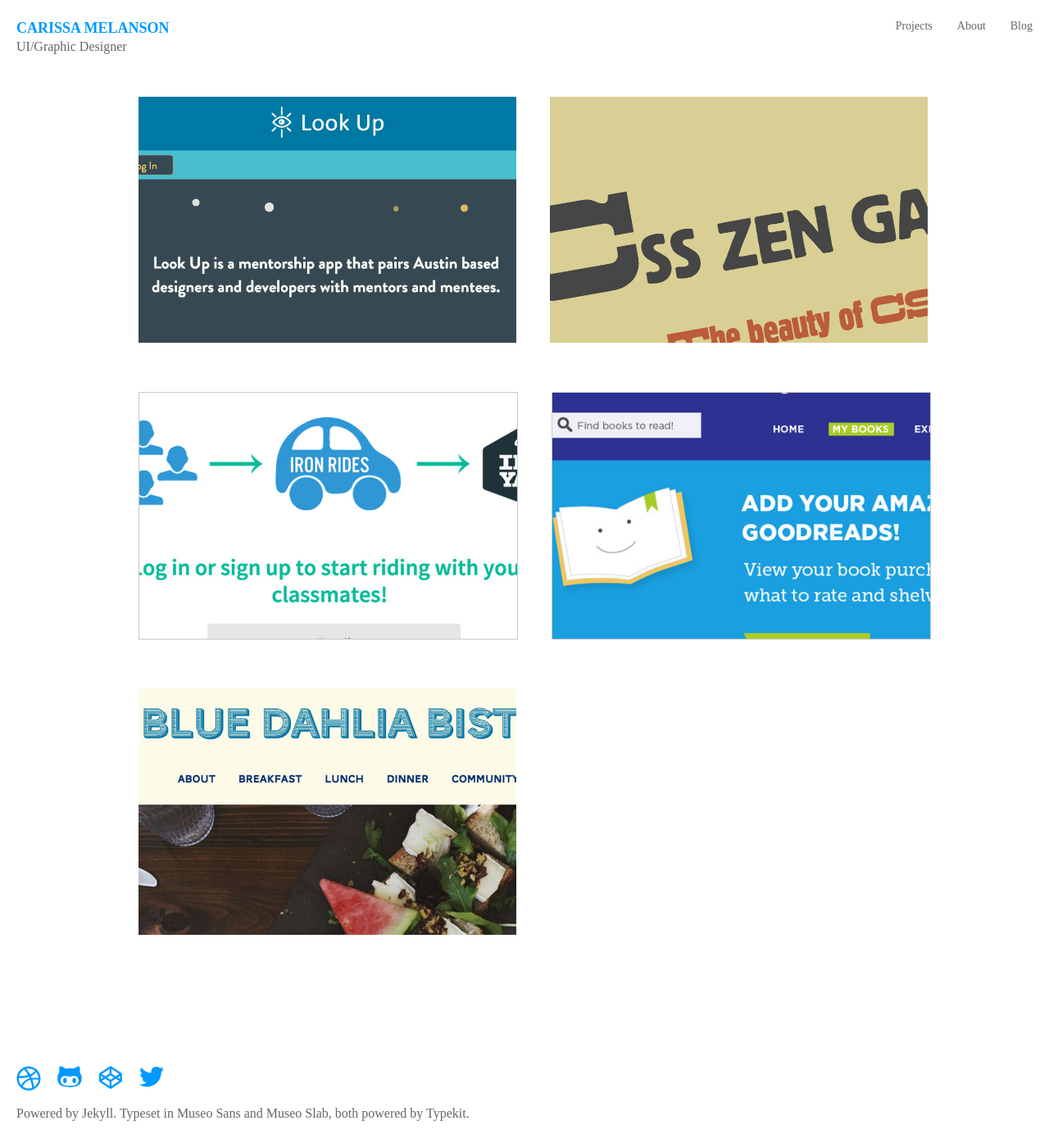
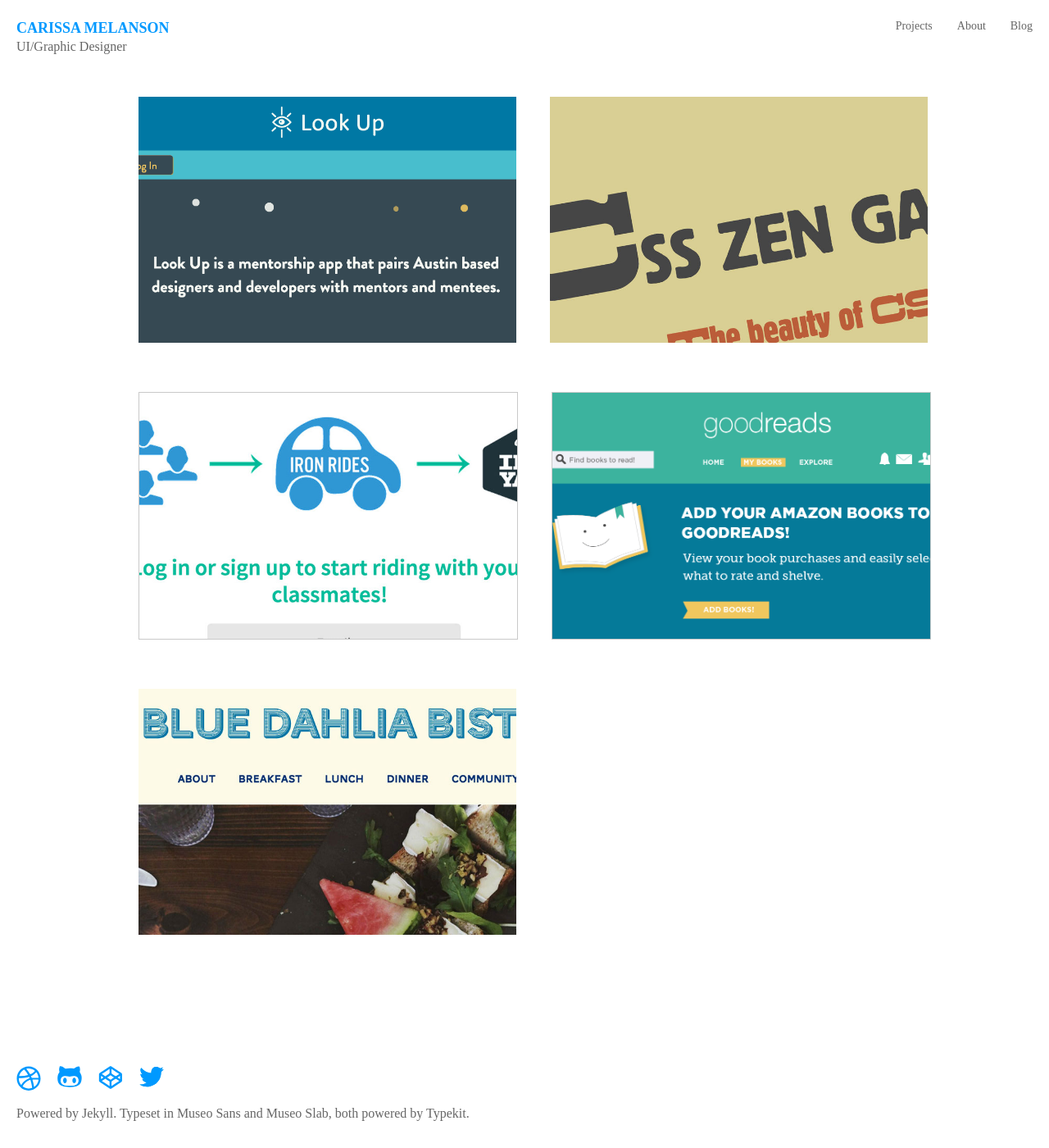
Before and after one commit to carissamelanson/carissamelanson.github.io, a Jekyll site: the page built from index.html, in a window 1280 px wide and 1400 px high, scrolled down 302 px. Shown: the whole window at 82% size. Built offline with Jekyll 4.4.1, drawn with Linux system fonts in a browser that asks for light colours.

Commit message:
edits to good reads

```diff
--- a/css/main.scss
+++ b/css/main.scss
@@ -168,7 +168,7 @@
 }
 
 .goodreads{
-	background: url(../images/goodreads.jpg);
+	background: url(../images/goodreads.png);
 	background-size: cover;
 	border: 1px solid #c9c9c9;
 }
--- a/goodreads.html
+++ b/goodreads.html
@@ -17,11 +17,11 @@
 						<h3>Tools Used</h3>
 						<p>Illustrator</p>
 					</div>
-					<img class="project-image"src="images/goodreads-2.png"alt="Goodreads">
+					<!-- <img class="project-image"src="images/goodreads-2.png"alt="Goodreads"> -->
 					<h3>Process</h3>
 						<p>After researching and interviewing, I created word lists, style tiles, wireframes, and low fidelity comps.</p><br>
-						<img class="project-image"src="images/gr-element-collage-1-03.png"alt="Goodreads Element Collage">
-						<img class="project-image"src="images/gr-lowfi-comps-1-05.png"alt="Goodreads Low Fi Comps">
+						<img class="project-image"src="images/gr-element-collage-1-01.png"alt="Goodreads Element Collage">
+						<img class="project-image"src="images/gr-lowfi-comps-2-05.png"alt="Goodreads Low Fi Comps">
 
 				</div>
 			</div>
--- a/index.html
+++ b/index.html
@@ -36,7 +36,7 @@
   <a class="snippet goodreads" href="/goodreads.html">
     <span class="transition">
       <div class="project-title">
-        <h3>05 GOODREADS REDESIGN</h3>
+        <h3>04 GOODREADS REDESIGN</h3>
       </div>
     </span>
   </a>
@@ -44,7 +44,7 @@
    <a class="snippet bluedahlia" href="/bluedahlia.html">
     <span class="transition">
       <div class="project-title">
-        <h3>04 BLUE DAHLIA REDESIGN</h3>
+        <h3>05 BLUE DAHLIA REDESIGN</h3>
       </div>
     </span>
   </a>
```
Also changed, not shown: images/goodreads.jpg (deleted), images/goodreads.png (added), images/gr-element-collage-1-01.png (added), images/gr-element-collage-1-03.png (deleted), images/gr-lowfi-comps-1-05.png (deleted), images/gr-lowfi-comps-2-05.png (added), images/lookup-2.png, 1 other file.
